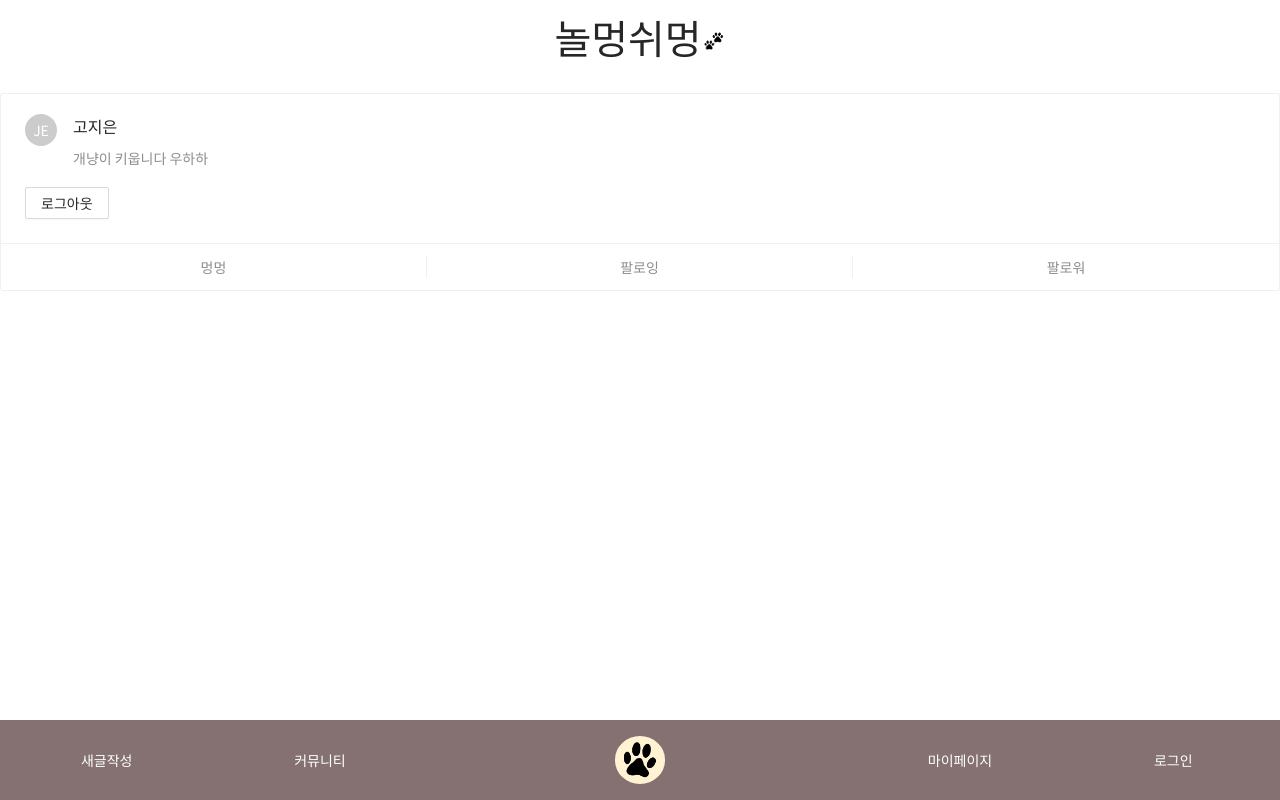
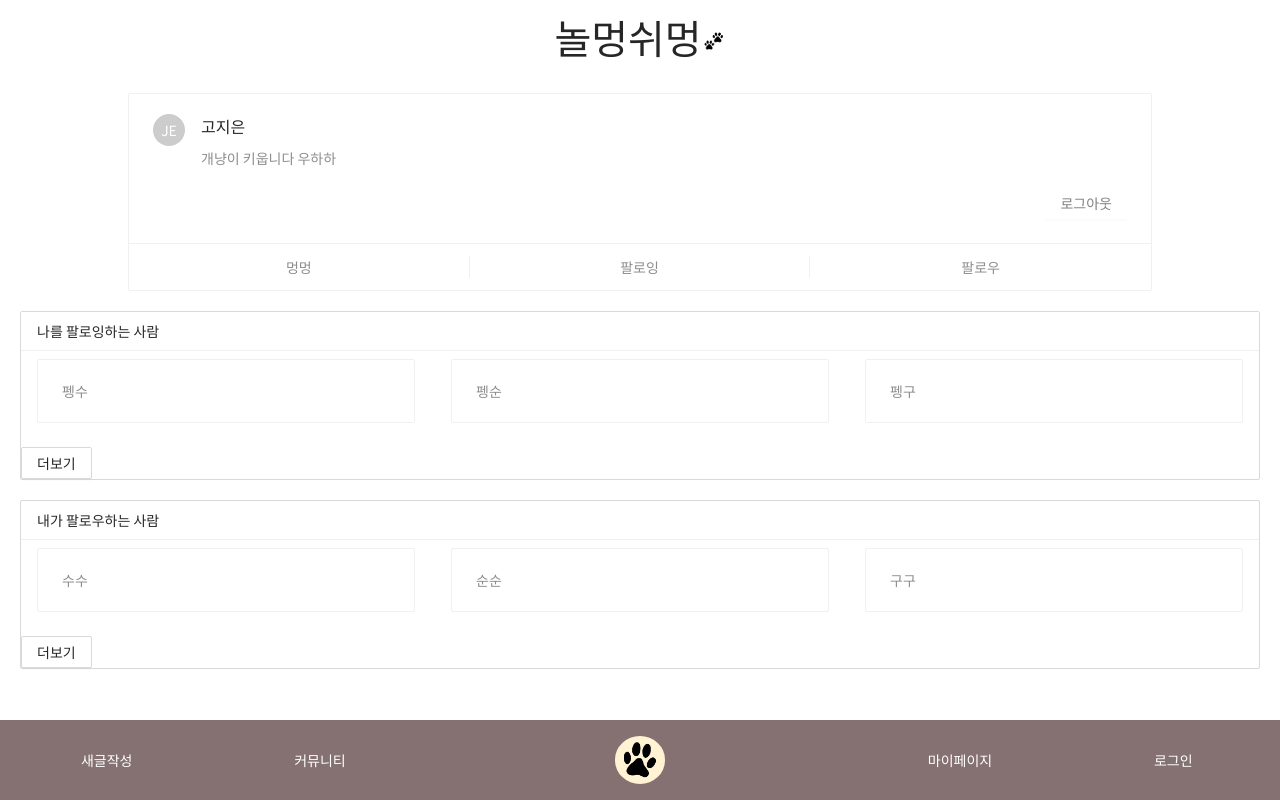
Before and after one commit to jieungo/meong, a Next.js app in the folder prepare/front/: page /myPage in a window 1280 px wide. Both pictures are taken after typing "name@example.com", "Sample123" into the empty fields and a click on the button "로그인". Built offline with nearby package versions, Linux system fonts and the light colour scheme; a web font is replaced by a local one.

Commit message:
Add followList card

```diff
--- a/prepare/front/components/AppLayout.js
+++ b/prepare/front/components/AppLayout.js
@@ -8,7 +8,6 @@ import MyPage from './MyPage';
 
 
 const AppLayout = ({ children }) => {
-  const [isLoggedIn, setIsLoggedIn] = useState(false);
 
   return (
     <>
@@ -19,15 +18,15 @@ const AppLayout = ({ children }) => {
       </Link>
       <div>{children}</div>
       <Row className={styles.bottomNav}>
-        <Col xs={4}><Link href="/writePost" setIsLoggedIn={setIsLoggedIn}><a>새글작성</a></Link></Col>
+        <Col xs={4}><Link href="/writePost"><a>새글작성</a></Link></Col>
         <Col xs={4}><Link href="/community"><a>커뮤니티</a></Link></Col>
         <Col xs={8}>
           <Link href="/">
             <a><img className={styles.centerNav} src='../icon.png'/></a>
           </Link>
         </Col>
-        <Col xs={4}><Link href="/myPage" setIsLoggedIn={setIsLoggedIn}><a>마이페이지</a></Link></Col>
-        <Col xs={4}><Link href="/login" setIsLoggedIn={setIsLoggedIn}><a>로그인</a></Link></Col>
+        <Col xs={4}><Link href="/myPage"><a>마이페이지</a></Link></Col>
+        <Col xs={4}><Link href="/login"><a>로그인</a></Link></Col>
       </Row>
     </>
   );
--- /dev/null
+++ b/prepare/front/components/FollowList.js
@@ -0,0 +1,31 @@
+import React from 'react';
+import { List, Card, Button } from 'antd';
+import PropTypes from 'prop-types';
+
+const FollowList = ({data, header}) => {
+    return (
+    <List
+        style={{marginBottom: 20}}
+        grid={{ gutter: 4, column: 3, xs:1}}
+        size='small'
+        header={<div>{header}</div>}
+        loadMore={<div><Button>더보기</Button></div>}
+        dataSource={data}
+        bordered
+        renderItem={item => (
+        <List.Item >
+            <Card style={{width:'100%'}}title={item.title}>
+                <Card.Meta description={item.nickname} />
+            </Card>
+        </List.Item>
+        )}
+    />
+    );
+};
+
+FollowList.propTypes = {
+    data: PropTypes.string.isRequired,
+    header: PropTypes.array.isRequired,
+}
+
+export default FollowList;
--- a/prepare/front/components/MyPage.js
+++ b/prepare/front/components/MyPage.js
@@ -1,17 +1,43 @@
 import React, { useCallback } from 'react';
-import {Card, Avatar, Button } from 'antd';
+import {Card, Avatar, Button} from 'antd';
+import FollowList from './FollowList';
+import styled from 'styled-components';
 
 const MyPage = ({setIsLoggedIn}) => {
+
+    const LogoutBtnWrapper = styled.div`
+        display: flex;
+        justify-content: flex-end;
+
+        button {
+            border: none;
+            background-color: transparent;
+            color: gray;
+        }
+    `;
+
+    const CardWrapper = styled.div`
+        display: flex;
+        justify-content: center;
+    `;
+
+
+    const followingList = [{nickname: '펭수'},{nickname: '펭순'},{nickname:'펭구'}];
+    const followList = [{nickname: '수수'},{nickname: '순순'},{nickname:'구구'}];
+
     const onLogout = useCallback(() => {
         setIsLoggedIn(false);
     }, []);
 
     return (
+        <>
+        <CardWrapper>
             <Card
+            style={{width: '80%'}}
             actions={[
                 <div key="meong">멍멍</div>,
                         <div key="followings">팔로잉</div>,
-                <div key="followers">팔로워</div>
+                        <div key="followers">팔로우</div>
                     ]}
                     >
                     <Card.Meta
@@ -20,8 +46,16 @@ const MyPage = ({setIsLoggedIn}) => {
                         description="개냥이 키웁니다 우하하"
                         />
                     <br />
+                    <LogoutBtnWrapper>
                         <Button onClick={onLogout}>로그아웃</Button>
+                    </LogoutBtnWrapper>
                 </Card>
+        </CardWrapper>
+            <div style={{margin: 20}}>
+                <FollowList header="나를 팔로잉하는 사람" data={followingList}/>
+                <FollowList header="내가 팔로우하는 사람" data={followList}/>
+            </div>
+        </>
     );
 };
 
```
Lines whose indentation alone changed are shown as unchanged.
